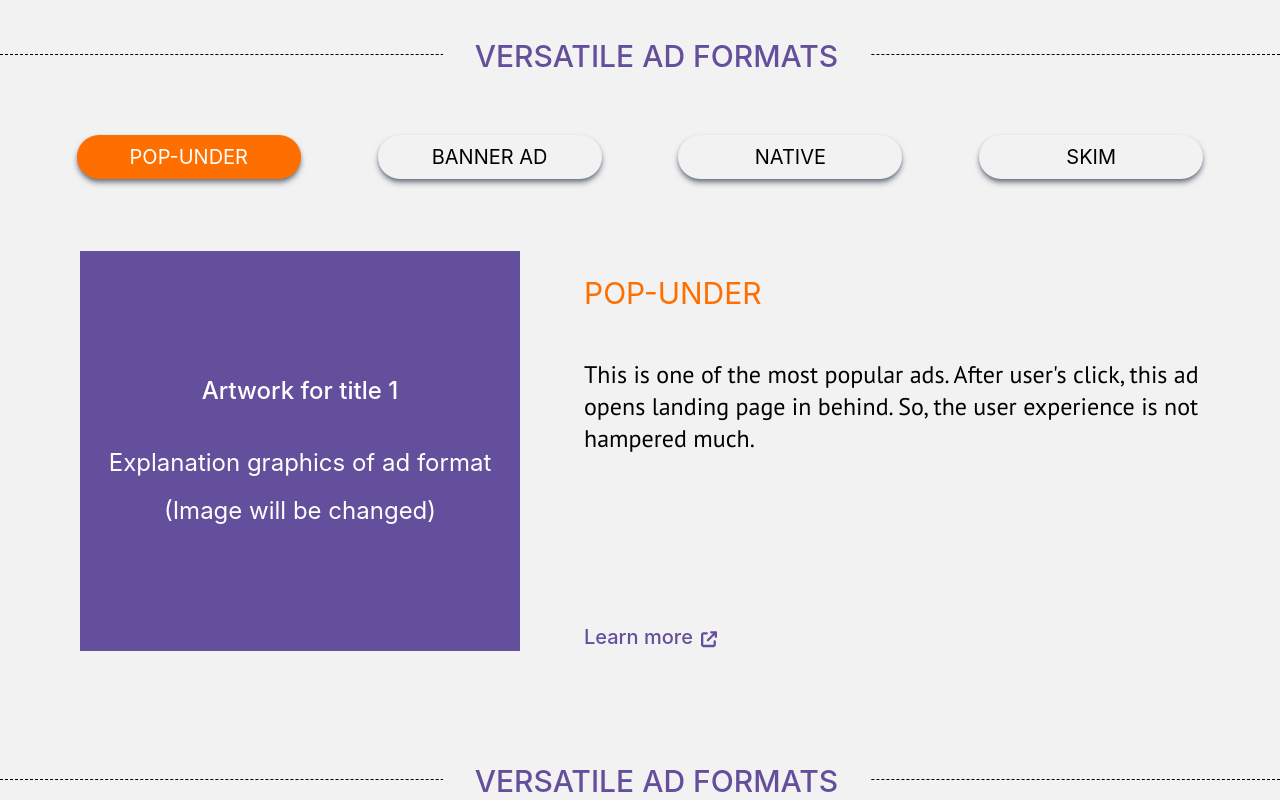
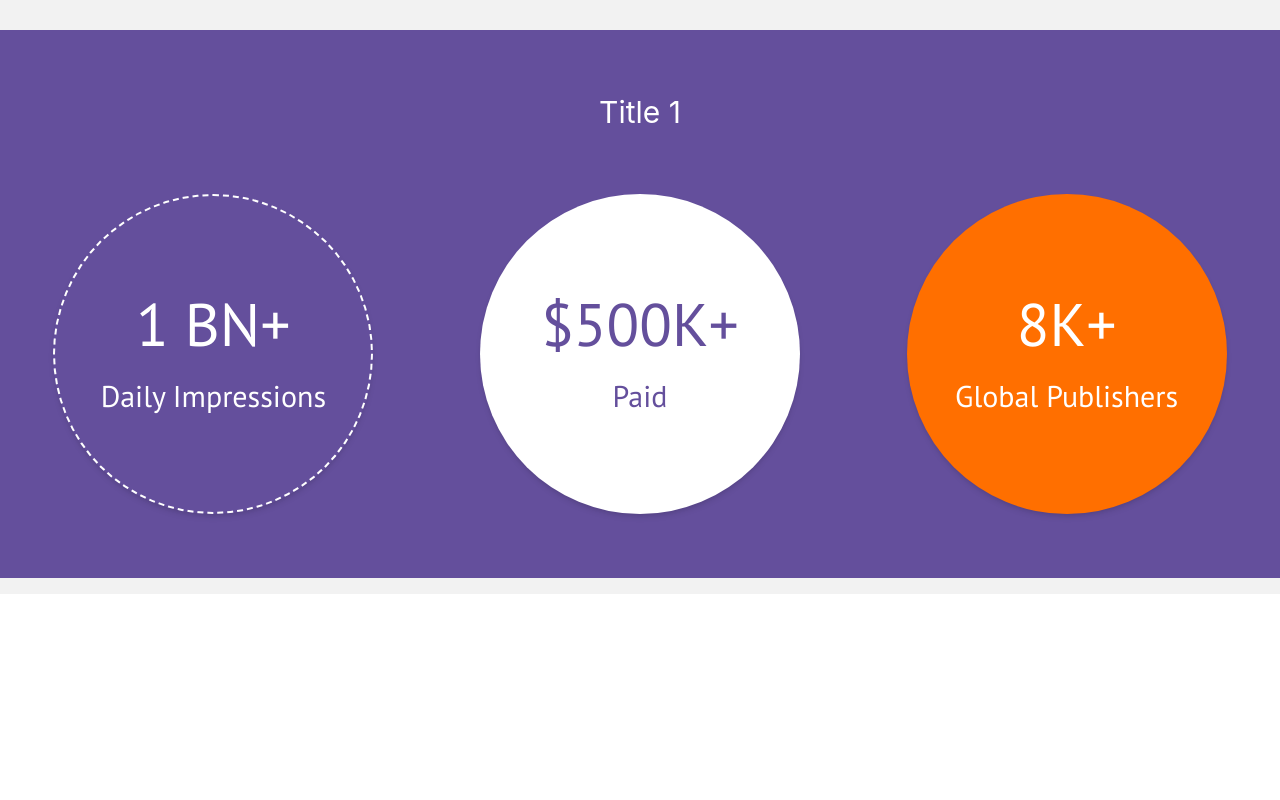
Before and after one commit to souraavsen1/Task-1, a React (Create React App) app: page / in a window 1280 px wide. Shown: the part 1960-2760 px from the top of the page. After the commit the page ends 2554 px from the top, so only its background shows below. Built offline with nearby package versions, Linux system fonts and the light colour scheme; a web font is replaced by a local one.

Commit message:
feat: addForm upadte Details page added

```diff
--- a/src/Components/Pages/Home/AdFormats.jsx
+++ b/src/Components/Pages/Home/AdFormats.jsx
@@ -1,19 +1,31 @@
-import React from "react";
+import React, { useState } from "react";
 import Button from "../../Shared/Button";
 import Icons from "../../Shared/Icons";
 import SectionTitle from "../../Shared/SectionTitle";
 
 const AdFormats = () => {
+  // const [active, setActive] = useState("");
+  const [data, setData] = useState(adData[0]);
+
+  const handleActive = (id) => {
+    setData(adData[id]);
+  };
+
   return (
     <div className='py-16'>
       <div>
         <SectionTitle title={"VERSATILE AD FORMATS"} />
       </div>
       <div className='py-8 flex justify-evenly'>
-        <Button text='POP-UNDER' bgcolor='bg-tomoto' color='text-white' />
-        <Button text='BANNER AD' bgcolor='bg-primary' color='text-black' />
-        <Button text='NATIVE' bgcolor='bg-primary' color='text-black' />
-        <Button text='SKIM' bgcolor='bg-primary' color='text-black' />
+        {adData.map((btn, index) => (
+          <Button
+            text={btn.title}
+            bgcolor={data.key === btn.key ? "bg-tomoto" : "bg-primary"}
+            color={data.key === btn.key ? "text-white" : "text-black"}
+            id={index}
+            handleActive={handleActive}
+          />
+        ))}
       </div>
       <div className='mt-10'>
         <div className='banner mx-20 flex justify-between'>
@@ -28,14 +40,12 @@ const AdFormats = () => {
           </div>
           <div className='w-7/12 ml-16 flex flex-col justify-between'>
             <div className='w-full flex flex-col justify-start'>
-              <h2 className='text-3xl text-tomoto mt-6 mb-12'>POP-UNDER</h2>
-              <h4 className='font-medium text-2xl text-ptsans'>
-                This is one of the most popular ads. After user&apos;s click,
-                this ad opens landing page in behind. So, the user experience is
-                not hampered much.
-              </h4>
+              <h2 className='text-3xl text-tomoto mt-6 mb-12'>{data.title}</h2>
+              <div className='font-medium text-2xl text-ptsans'>
+                <React.Fragment>{data.details}</React.Fragment>
+              </div>
             </div>
-            <div className='text-secondary text-xl font-medium flex items-center'>
+            <div className='text-secondary text-xl font-medium flex items-center cursor-pointer'>
               <h4>Learn more</h4>
               <Icons.Share className='w-4 ml-2 mt-1' />
             </div>
@@ -47,3 +57,35 @@ const AdFormats = () => {
 };
 
 export default AdFormats;
+
+const adData = [
+  {
+    key: "pop_under",
+    title: "POP-UNDER",
+    details: `This is one of the most popular ads. After user's click, this ad opens landing page in behind. So, the user experience is not hampered much.`,
+  },
+  {
+    key: "banner_ad",
+    title: "BANNER AD",
+    details:
+      "Choose between the available banner formats. Highly effective ad for visibility",
+  },
+  {
+    key: "native",
+    title: "NATIVE",
+    details: [
+      "Ad format with the image and the title, that perfectly fits into the content of the site.",
+      <br />,
+      "Native ads are placed in the most visible areas of the page and, thus, this format shows good results and the level of interaction.",
+    ],
+  },
+  {
+    key: "skim",
+    title: "SKIM",
+    details: [
+      'SKIM" is a link that a publisher inserts on a specific site element, and after clicking on it, an advertisement appears to the user.',
+      <br />,
+      "SKIM gives 100% control of your sold traffic amount, higher CR to advertisers and CPM rates to publishers.",
+    ],
+  },
+];
--- /dev/null
+++ b/src/Components/Pages/Home/Details.jsx
@@ -0,0 +1,25 @@
+import React from "react";
+
+const Details = () => {
+  return (
+    <div className='bg-secondary py-16 mt-10'>
+      <h1 className='text-3xl text-center mb-16 text-white'>Title 1</h1>
+      <div className='flex justify-evenly items-center text-ptsans'>
+        <div className='w-80 h-80 rounded-full border-2 border-dashed border-white text-white shadow-md mx-auto flex flex-col justify-center items-center'>
+          <h1 className='text-6xl font-medium'>1 BN+</h1>
+          <h4 className='font-medium text-3xl mt-6'>Daily Impressions</h4>
+        </div>
+        <div className='w-80 h-80 rounded-full bg-white text-secondary shadow-md mx-auto flex flex-col justify-center items-center'>
+          <h1 className='text-6xl font-medium'>$500K+</h1>
+          <h4 className='font-medium text-3xl mt-6'>Paid</h4>
+        </div>
+        <div className='w-80 h-80 rounded-full bg-tomoto text-white shadow-md mx-auto flex flex-col justify-center items-center'>
+          <h1 className='text-6xl font-medium'>8K+</h1>
+          <h4 className='font-medium text-3xl mt-6'>Global Publishers</h4>
+        </div>
+      </div>
+    </div>
+  );
+};
+
+export default Details;
--- a/src/Components/Pages/Home/Index.jsx
+++ b/src/Components/Pages/Home/Index.jsx
@@ -1,6 +1,7 @@
 import React from "react";
 import AdFormats from "./AdFormats";
 import Banner from "./Banner";
+import Details from "./Details";
 import Supports from "./Supports";
 
 const Home = () => {
@@ -9,9 +10,7 @@ const Home = () => {
       <Banner />
       <Supports />
       <AdFormats />
-      <AdFormats />
-      <AdFormats />
-      <AdFormats />
+      <Details />
     </div>
   );
 };
--- a/src/Components/Pages/Home/Supports.jsx
+++ b/src/Components/Pages/Home/Supports.jsx
@@ -29,7 +29,7 @@ const Supports = () => {
         </div>
 
         <div>
-          <img
+            <img
             className='py-8 px-6 rounded-full bg-white shadow-md mx-auto'
             src={message}
             alt=''
--- a/src/Components/Shared/Button.jsx
+++ b/src/Components/Shared/Button.jsx
@@ -1,10 +1,11 @@
 import React from "react";
 
-const Button = ({ text, bgcolor, color }) => {
+const Button = ({ text, bgcolor, color, id, handleActive }) => {
   return (
     <div>
       <button
         className={`w-56 text-center py-2 rounded-full text-xl ${color} ${bgcolor} mx-auto mt-12 shadow-md shadow-gray-500`}
+        onClick={() => handleActive(id)}
       >
         {text}
       </button>
```
